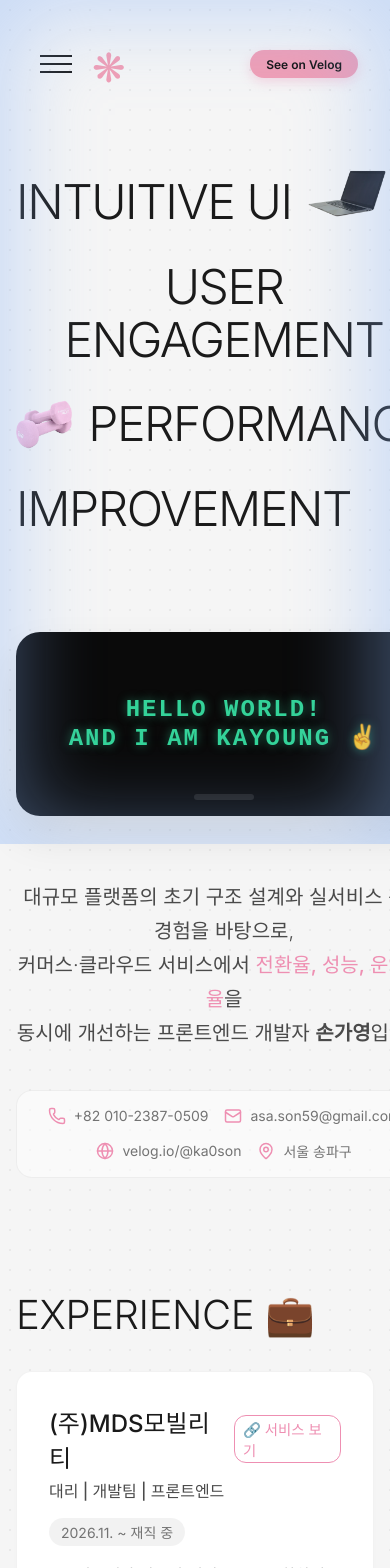
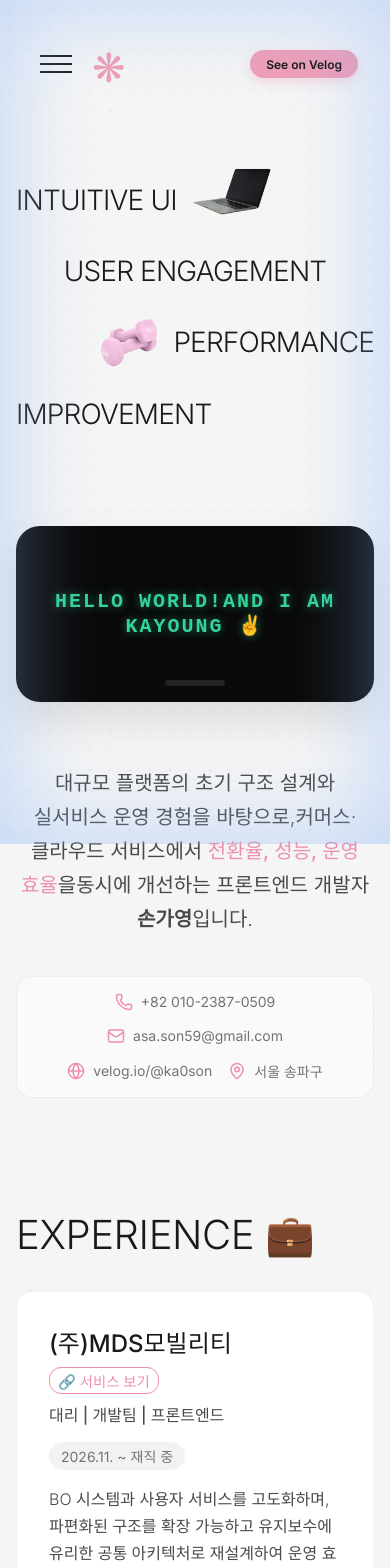
Before and after one commit to camilleson/ky-portfolio, a React (Vite) app: page / in a window 390 px wide. Shown: the top 1568 px of the page. Built offline with nearby package versions, Linux system fonts and the light colour scheme.

Commit message:
fix: resolve mobile horizontal scroll and layout alignment issues

```diff
--- a/src/components/Experience.tsx
+++ b/src/components/Experience.tsx
@@ -92,7 +92,7 @@ const Experience = () => {
             <div key={index} className="glass-card" style={{ display: 'flex', flexDirection: 'column', gap: '1rem' }}>
               <div style={{ display: 'flex', justifyContent: 'space-between', alignItems: 'flex-start', flexWrap: 'wrap', gap: '1rem' }}>
                 <div>
-                  <h3 className="title-sm" style={{ color: 'var(--text-primary)', marginBottom: '0.25rem', display: 'flex', alignItems: 'center', gap: '0.5rem' }}>
+                  <h3 className="title-sm" style={{ color: 'var(--text-primary)', marginBottom: '0.5rem', display: 'flex', alignItems: 'center', flexWrap: 'wrap', gap: '0.5rem' }}>
                     {exp.company}
                     {exp.link && (
                       <a href={exp.link} target="_blank" rel="noreferrer" style={{ color: 'var(--accent)', fontSize: '0.9rem', display: 'flex', alignItems: 'center', gap: '4px', border: '1px solid var(--accent)', padding: '2px 8px', borderRadius: '12px' }}>
--- a/src/components/Hero.tsx
+++ b/src/components/Hero.tsx
@@ -72,17 +72,17 @@ const Hero = () => {
             position: 'relative',
             overflow: 'hidden'
           }}>
-            <h2 style={{
+            <h2 className="terminal-text" style={{
               fontFamily: 'monospace',
               fontSize: 'clamp(1.5rem, 4vw, 3rem)',
-              color: '#34d399', /* Mint green terminal text */
+              color: '#34d399',
               fontWeight: 800,
               letterSpacing: '2px',
               margin: 0,
               textShadow: '0 0 10px rgba(52, 211, 153, 0.5)',
               wordBreak: 'keep-all'
             }}>
-              HELLO WORLD!<br />AND I AM KAYOUNG ✌️
+              HELLO WORLD!<span className="hide-on-mobile"><br /></span>AND I AM KAYOUNG ✌️
             </h2>
 
             <div style={{
@@ -99,9 +99,9 @@ const Hero = () => {
 
           {/* Intro Text & Contact */}
           <div style={{ maxWidth: '700px', margin: '0 auto', textAlign: 'center' }}>
-            <p className="text-body" style={{ marginBottom: '2.5rem', fontSize: '1.25rem' }}>
-              대규모 플랫폼의 초기 구조 설계와 실서비스 운영 경험을 바탕으로,<br />
-              커머스·클라우드 서비스에서 <span style={{ color: 'var(--accent)', fontWeight: 500 }}>전환율, 성능, 운영 효율</span>을<br />
+            <p className="text-body" style={{ marginBottom: '2.5rem', fontSize: '1.25rem', wordBreak: 'keep-all' }}>
+              대규모 플랫폼의 초기 구조 설계와 실서비스 운영 경험을 바탕으로,<span className="hide-on-mobile"><br /></span>
+              커머스·클라우드 서비스에서 <span style={{ color: 'var(--accent)', fontWeight: 500 }}>전환율, 성능, 운영 효율</span>을<span className="hide-on-mobile"><br /></span>
               동시에 개선하는 프론트엔드 개발자 <b>손가영</b>입니다.
             </p>
 
--- a/src/components/Projects.tsx
+++ b/src/components/Projects.tsx
@@ -121,8 +121,8 @@ const Projects = () => {
           {projects.map((project, index) => (
             <div key={index} className="glass-card" style={{ display: 'flex', flexDirection: 'column', height: '100%' }}>
               <div style={{ flex: 1 }}>
-                <div style={{ display: 'flex', justifyContent: 'space-between', alignItems: 'flex-start', marginBottom: '1rem' }}>
-                  <h3 className="title-sm" style={{ color: 'var(--text-primary)' }}>{project.title}</h3>
+                <div style={{ display: 'flex', justifyContent: 'space-between', alignItems: 'flex-start', marginBottom: '1rem', flexWrap: 'wrap', gap: '0.5rem' }}>
+                  <h3 className="title-sm" style={{ color: 'var(--text-primary)', wordBreak: 'keep-all', margin: 0 }}>{project.title}</h3>
                   <div style={{ display: 'flex', gap: '0.5rem' }}>
                     {project.links.map((link, idx) => (
                       <a key={idx} href={link.url} target="_blank" rel="noreferrer" className="text-secondary" style={{ padding: '0.25rem' }}>
--- a/src/index.css
+++ b/src/index.css
@@ -122,7 +122,7 @@ ul {
 }
 
 .title-lg {
-  font-size: clamp(3rem, 7vw, 5.5rem);
+  font-size: clamp(1.75rem, 7vw, 5.5rem);
   font-weight: 300;
   line-height: 1.1;
   letter-spacing: -0.02em;
@@ -242,6 +242,13 @@ ul {
   .footer-copyright {
     text-align: left !important;
   }
+  .hide-on-mobile {
+    display: none !important;
+  }
+  .terminal-text {
+    word-break: break-word !important;
+    font-size: clamp(1.25rem, 5vw, 3rem) !important;
+  }
 }
 
 /* Background Effects */
```
